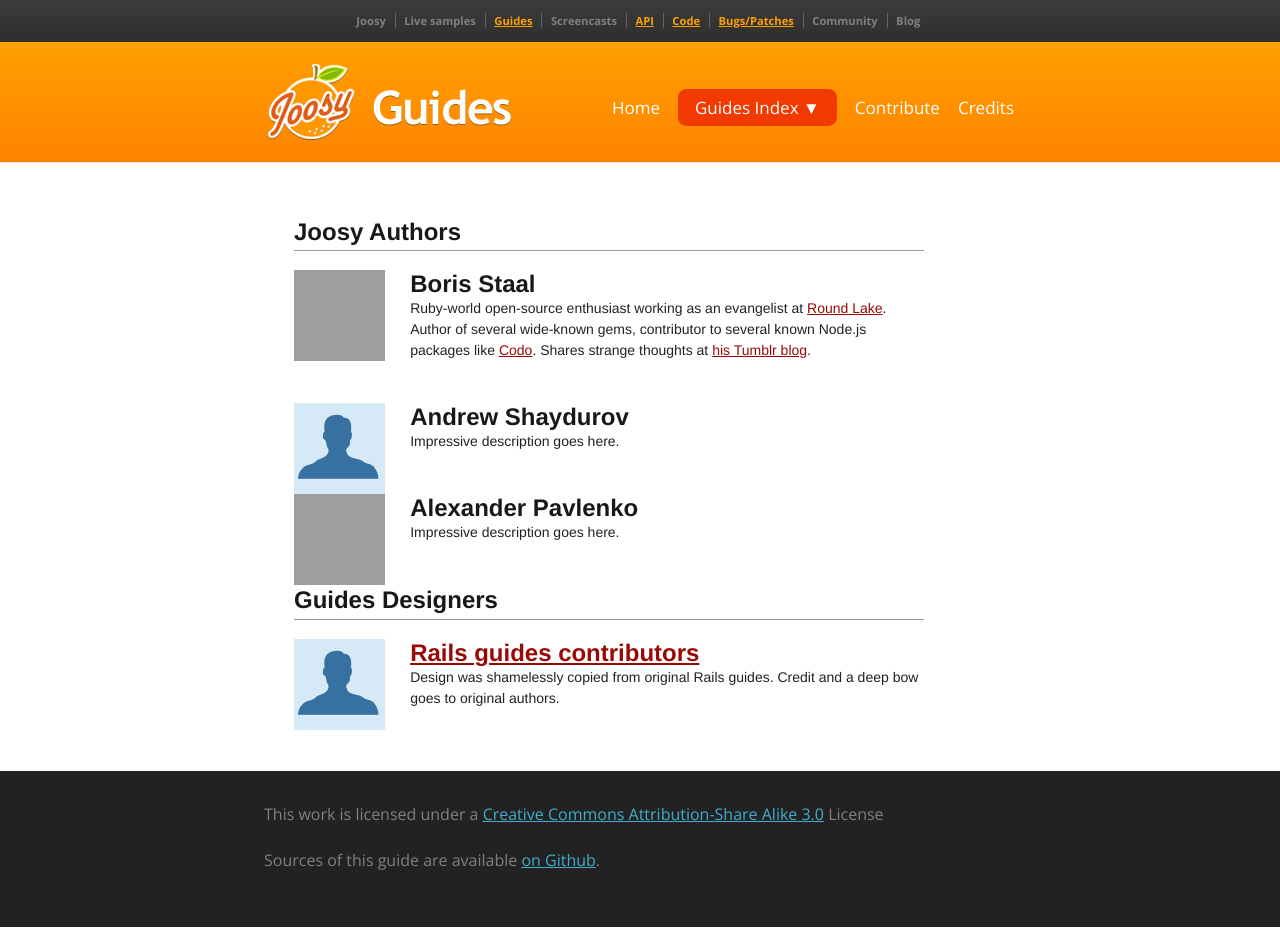
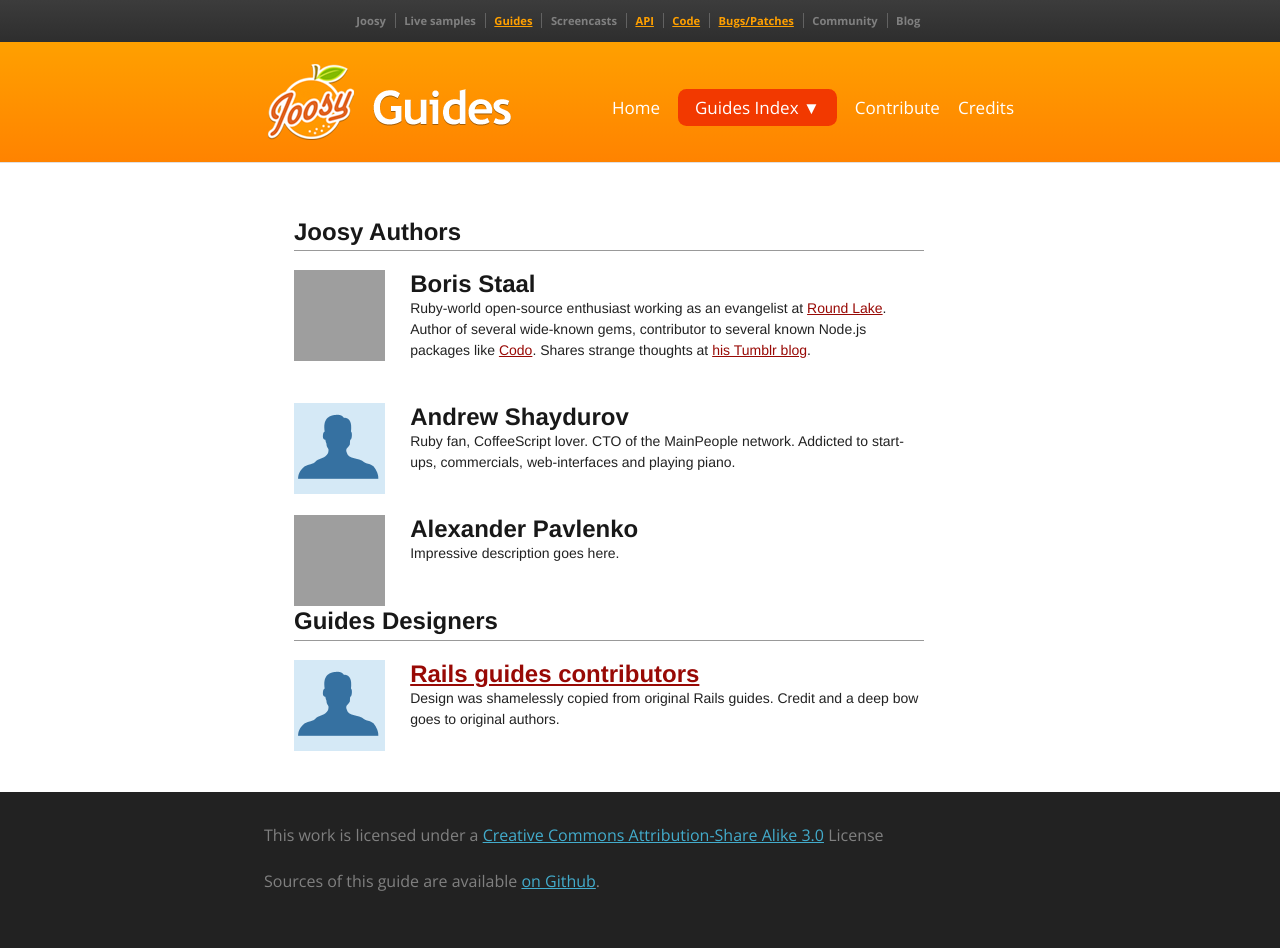
Before and after one commit to joosy/guides, a Jekyll site: the page built from credits.html, in a window 1280 px wide, cut to the strip 0-948 px from the top of the page. Built offline with Jekyll 4.4.1, drawn with Linux system fonts in a browser that asks for light colours; comment, search, counter and statistics services are not loaded; before the commit the page ends 927 px from its top, so only the background shows below that; grey boxes are pictures that could not be loaded.

Commit message:
Andrew's description

```diff
--- a/credits.html
+++ b/credits.html
@@ -20,7 +20,7 @@
 			<img height="91" width="91" src="img/photo.gif" class="left pic" alt="Andrew Shaydurov">
 			<div class="right">
         <h3>Andrew Shaydurov</h3>
-        <p>Impressive description goes here.</p>
+        <p>Ruby fan, CoffeeScript lover. CTO of the MainPeople network. Addicted to start-ups, commercials, web-interfaces and playing piano.</p>
 			</div>
 		</div>
 		<div class="module">
```
